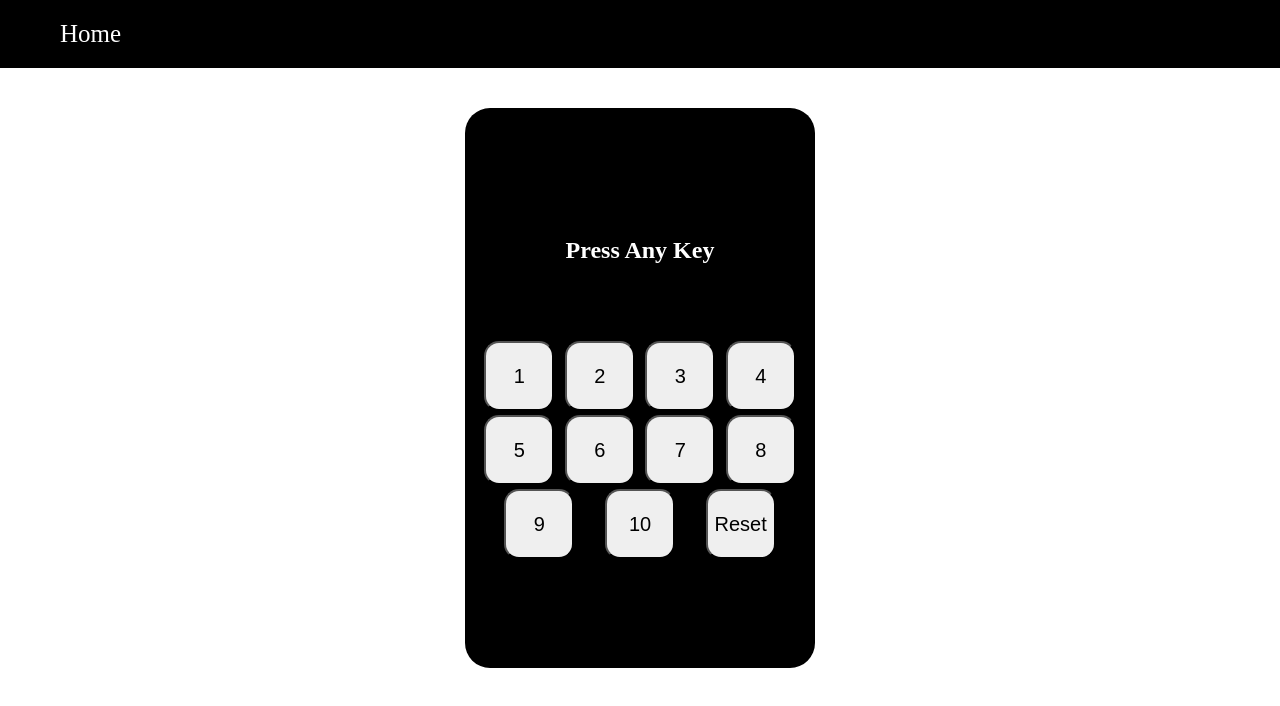
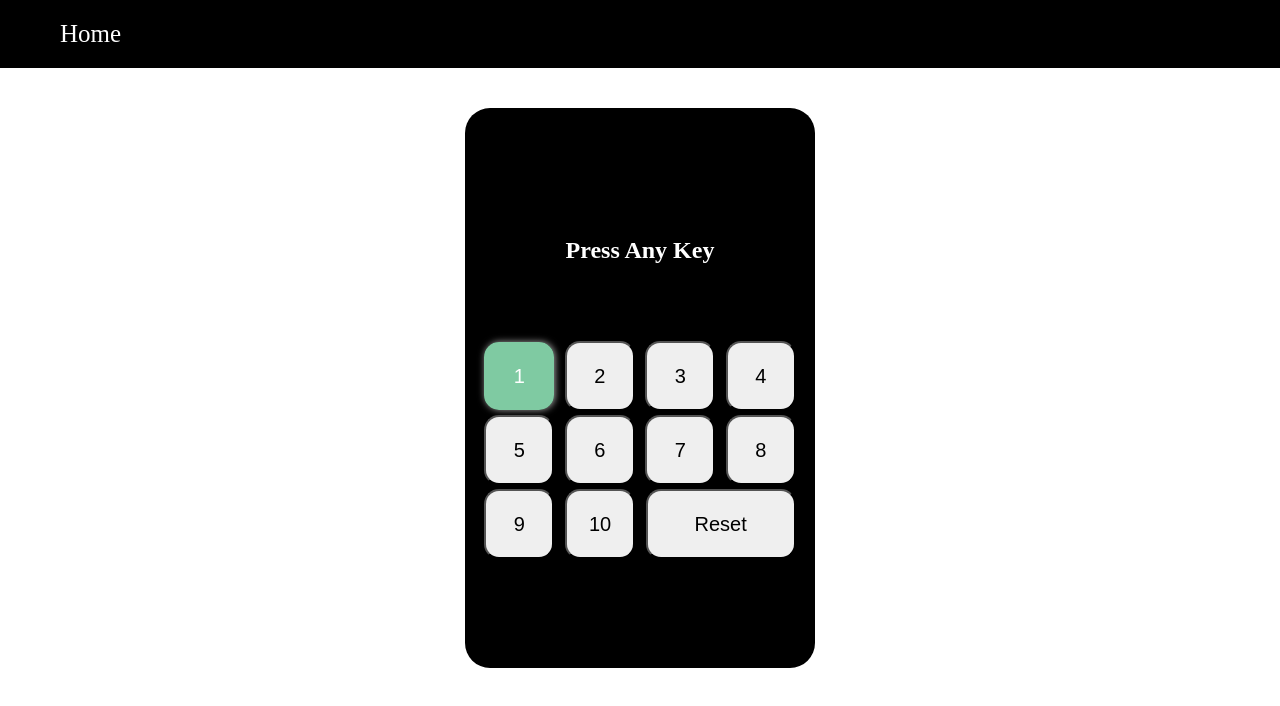
Before and after one commit to dspatel01/game, a plain HTML site: page numberuss.html in a window 1280 px wide. In both pictures the pointer is over the button 519 px from the left and 376 px from the top of the page. Drawn offline with Linux system fonts and the light colour scheme.

Commit message:
Update numberguess.css

```diff
--- a/numberguess.css
+++ b/numberguess.css
@@ -53,4 +53,34 @@
     justify-content: center;
     font-size: 20px;
     border-radius: 15px;
+    cursor: pointer;
 }
+.container .main-container .button-container .reset {
+    width: 150px;
+    height: 70px;
+    display: flex;
+    align-items: center;
+    justify-content: center;
+    font-size: 20px;
+    border-radius: 15px;
+    cursor: pointer;
+
+}
+.container .main-container .button-container button:hover {
+    background-color: rgba(159, 253, 203, 0.799);
+    box-shadow: 1px 0px 7px 0px rgba(249, 247, 247, 0.661);
+    height: 68px;
+    color:white;
+    border: none;
+    outline: none;
+
+ }
+.container .main-container .button-container .reset:hover {
+   background-color: rgb(15, 15, 15);
+   box-shadow: 1px 0px 7px 0px rgba(249, 247, 247, 0.661);
+   height: 68px;
+   color:white;
+   border: none;
+   outline: none;
+
+}
```
